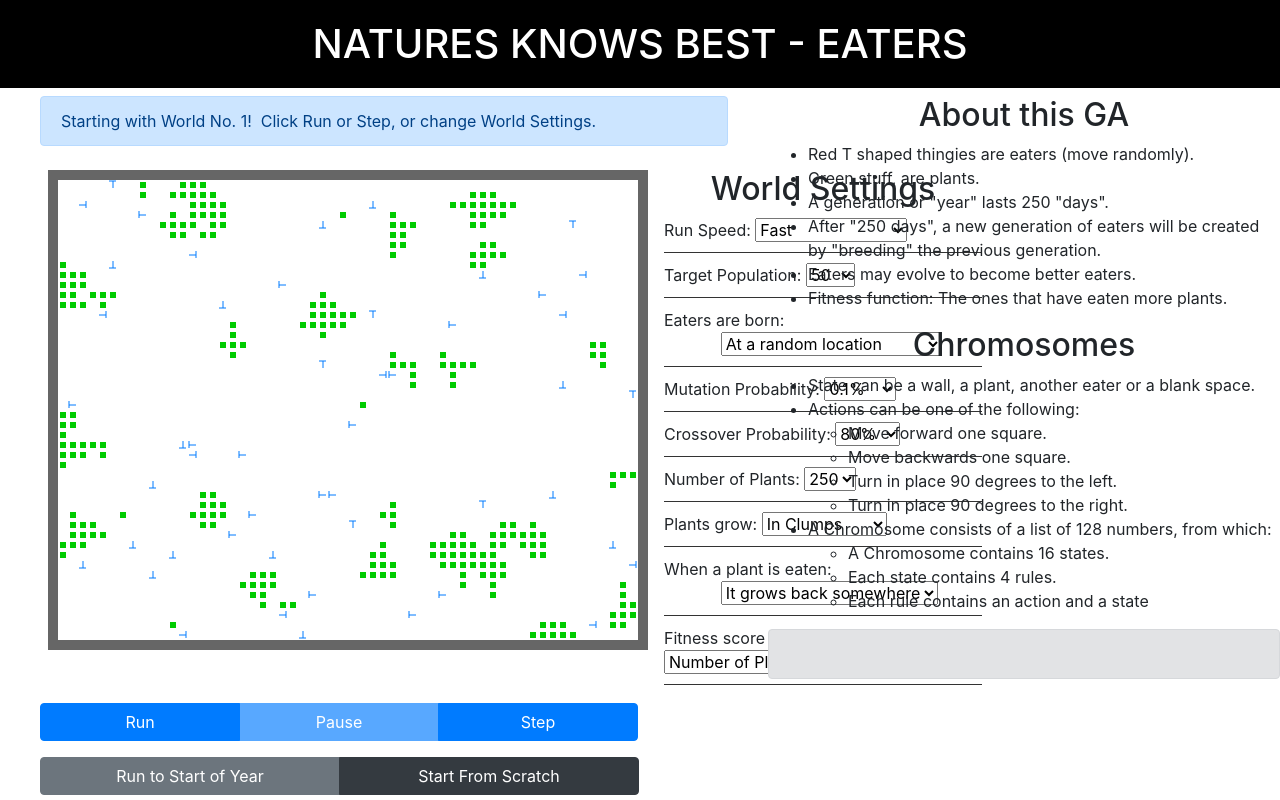
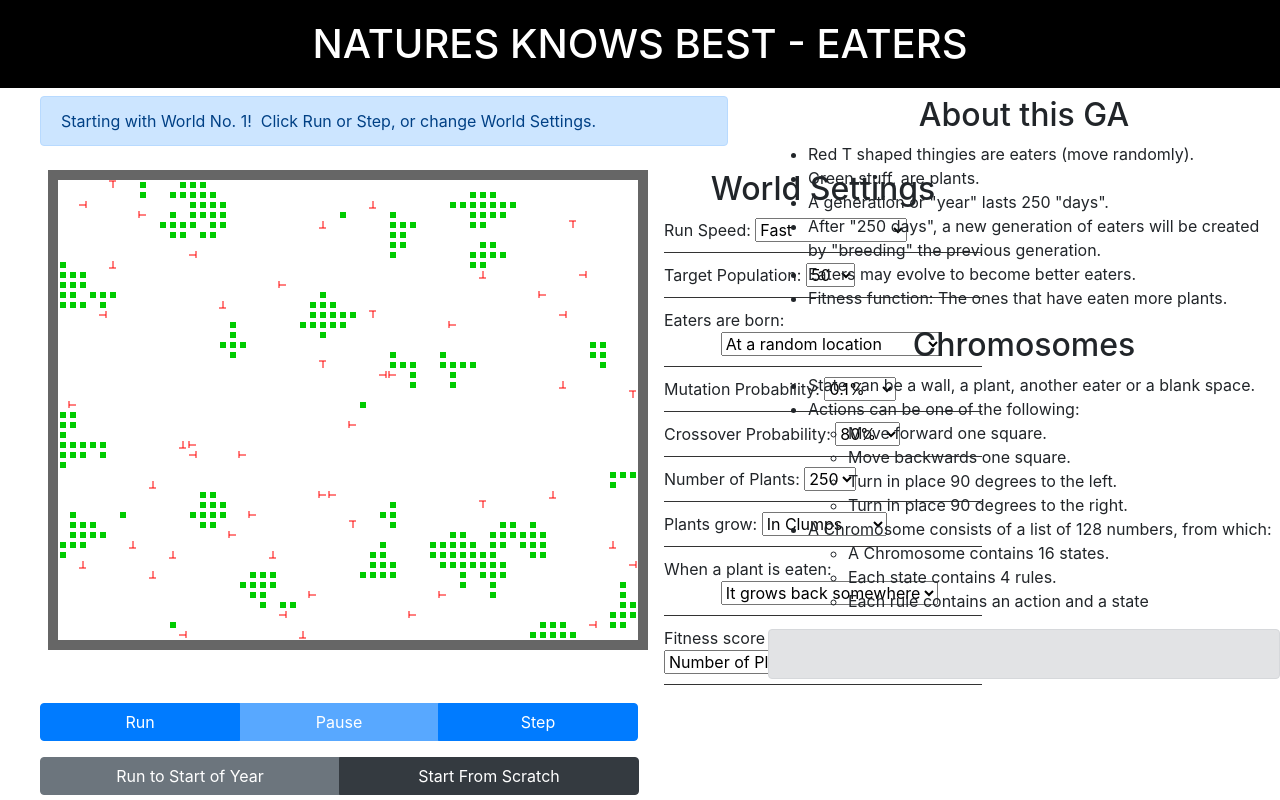
Before and after one commit to robertbarron/robertbarron.github.io, a plain HTML site: page eaters-ga.html in a window 1280 px wide. Drawn offline with nearby package versions, Linux system fonts and the light colour scheme.

Commit message:
returns red color

```diff
--- a/eaters-ga.html
+++ b/eaters-ga.html
@@ -605,7 +605,7 @@
             graphics.fillRect(col * cellSize + 2, row * cellSize + 2, cellSize - 4, cellSize - 4);
           }
           else if (content >= 0) {
-            graphics.strokeStyle = "#007bff";
+            // graphics.strokeStyle = "#007bff";
             // Note: strokeStyle is always red.
             var left, right, top, bottom;
             var h, v;
```
